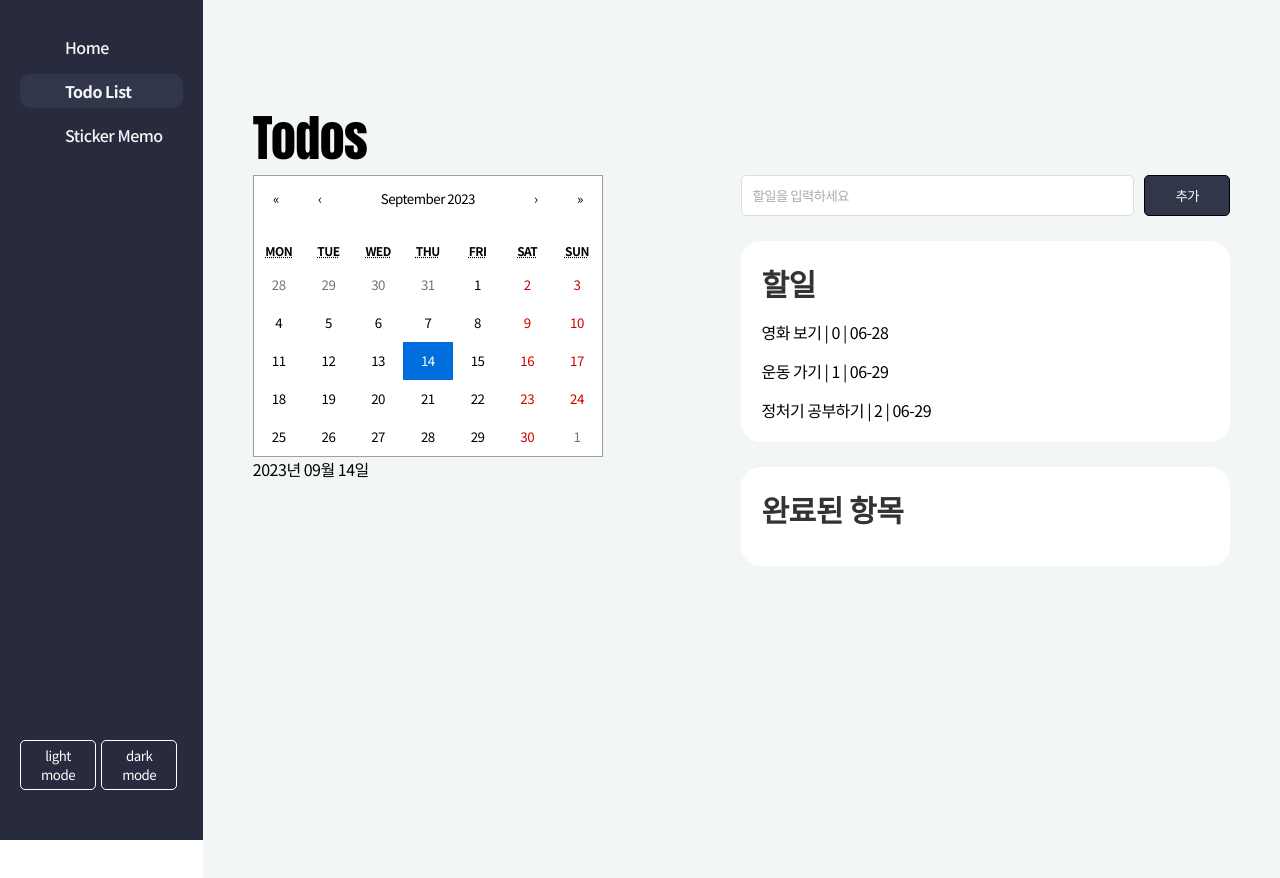
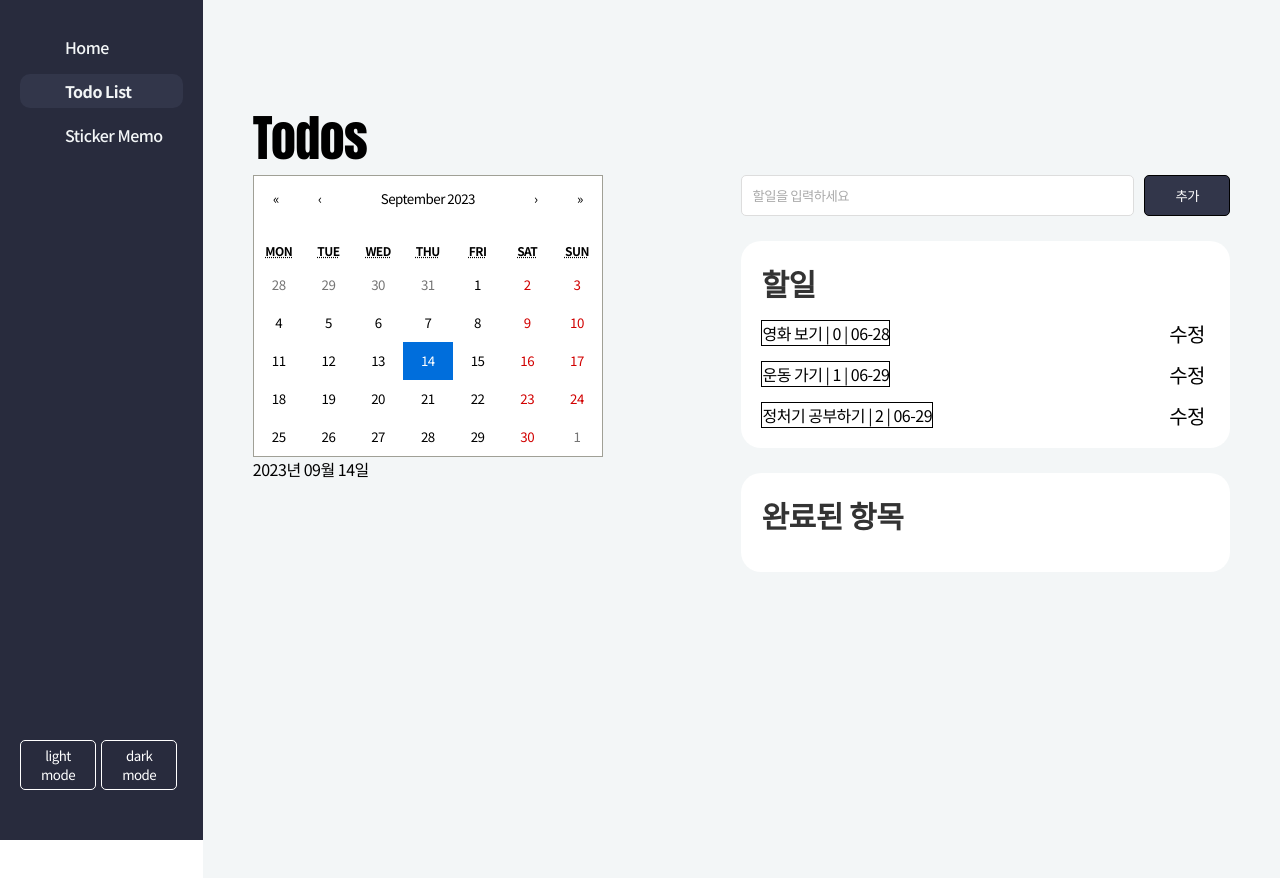
Before and after one commit to byeon-seong-won/git_mypage_study, a React (Create React App) app: page / in a window 1280 px wide. Both pictures are taken after a click on the item "Todo List". Shown: the top 878 px of the page. Built offline with nearby package versions, Linux system fonts and the light colour scheme; a web font is replaced by a local one.

Commit message:
todolist 수정

```diff
--- a/src/page/Todolist.js
+++ b/src/page/Todolist.js
@@ -21,6 +21,10 @@ function Todolist () {
     const [chk, setChk] = useState('')
     const [chcheck, setChcheck] = useState(false)
     const [value, onChange] = useState(new Date());
+
+    const [isChecked, setchecked] = useState(false)
+
+
     // const checking = () => {
     //     if(chcheck == true) {
     //         setChk('chk')
@@ -54,16 +58,25 @@ function Todolist () {
                                     <Showinput todochg={todochg}  todoInput={todoInput} todolist={todolist}></Showinput> : null } */}
                                     {/* <span className="xi-check-circle-o check" onClick={() => {tododone(todolist[i].id);}} ></span> */}
                                     {/* <span className={todoInput.id == i ?  'none ' : 'block'}> */}
+                                    <div className={isChecked == true ? 'display' : 'none'}>
                                         <span className='xi-check' onClick={()=> {
                                             let todoadd = todolist[i]
                                             dispatch(todoActions.todoDone(todoadd));
                                             setChcheck(true);
                                         }}></span>
-                                    <span className={chk}>
+
+                                        <span>
                                             {todolist[i].do} | {todolist[i].id} | {todolist[i].date}
                                         </span>
+                                    </div>
+
+                                    { isChecked == true ? <input type='text' placeholder='수정해주세요'></input> : null }
+
+
 
                                     {/* <button onClick={()=>{props.showInput(true,     i); console.log(props.todoInput)}}  >수정누르면 inputbox</button> */}
+
+                                    <button onClick={()=> {setchecked(true)}} className='modibtn'>수정</button>
 
                                     <button onClick={() =>
                                         { dispatch(todoActions.todoRemove(i)) } }>
```
Lines whose indentation alone changed are shown as unchanged.
